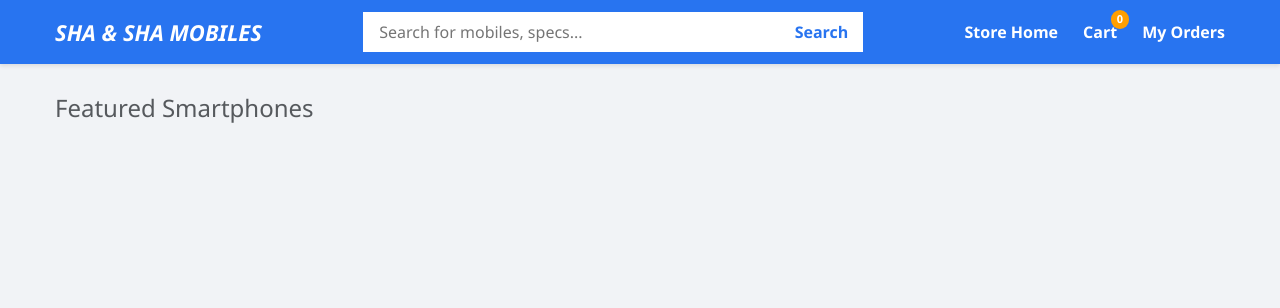
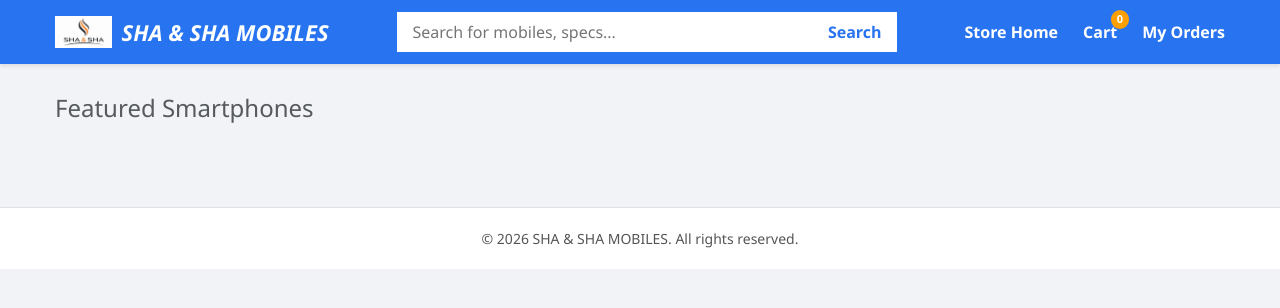
Before and after one commit to Shameer-01-sharfu/sha-sha-mobiles, a Django app: page / in a window 1280 px wide. Shown: the top 308 px of the page. Run offline with Django 5.2, Linux system fonts and the light colour scheme; data that the repository does not hold is empty.

Commit message:
fixed logo file name and updated products template

```diff
--- a/store/templates/store/products.html
+++ b/store/templates/store/products.html
@@ -1,3 +1,4 @@
+{% load static %}
 <!DOCTYPE html>
 <html lang="en">
 <head>
@@ -9,7 +10,12 @@
         body { font-family: 'Segoe UI', Arial, sans-serif; background-color: #f1f3f6; }
         .fk-navbar { background-color: #2874f0; padding: 12px 0; color: white; position: sticky; top: 0; z-index: 100; box-shadow: 0 2px 4px rgba(0,0,0,0.1); }
         .nav-container { max-width: 1200px; margin: 0 auto; display: flex; align-items: center; justify-content: space-between; padding: 0 15px; }
-        .brand-logo { font-size: 22px; font-weight: 700; color: white; text-decoration: none; font-style: italic; }
+
+        /* Flex wrapper to seamlessly combine logo image and text */
+        .brand-logo-wrapper { display: flex; align-items: center; text-decoration: none; }
+        .brand-logo-img { height: 32px; width: auto; vertical-align: middle; }
+        .brand-logo-text { font-size: 22px; font-weight: 700; color: white; font-style: italic; margin-left: 10px; }
+
         .search-container { flex-grow: 1; max-width: 500px; margin: 0 20px; display: flex; background: #fff; border-radius: 2px; }
         .search-bar { border: none; padding: 8px 16px; width: 100%; outline: none; }
         .search-btn { background: #fff; border: none; padding: 0 15px; color: #2874f0; font-weight: bold; }
@@ -27,13 +33,20 @@
         .price { font-size: 18px; font-weight: 700; color: #212121; margin: 8px 0; }
         .btn-cart { background-color: #ff9f00; color: white; border: none; padding: 8px; border-radius: 2px; font-weight: 500; text-decoration: none; text-align: center; width: 50%; }
         .btn-buy { background-color: #fb641b; color: white; border: none; padding: 8px; border-radius: 2px; font-weight: 500; text-decoration: none; text-align: center; width: 50%; }
+
+        /* Footer styling for your Copyright block */
+        footer { margin-top: 60px; padding: 20px 0; text-align: center; background-color: #fff; border-top: 1px solid #e0e0e0; color: #555; font-size: 14px; }
     </style>
 </head>
 <body>
 
     <div class="fk-navbar">
         <div class="nav-container">
-            <a href="{% url 'product_list' %}" class="brand-logo">SHA & SHA MOBILES</a>
+            <a href="{% url 'product_list' %}" class="brand-logo-wrapper">
+                <img src="{% static 'images/logo.png' %}" alt="SHA & SHA MOBILES Logo" class="brand-logo-img">
+                <span class="brand-logo-text">SHA & SHA MOBILES</span>
+            </a>
+
             <form action="{% url 'product_list' %}" method="GET" class="search-container">
                 <input type="text" name="search" class="search-bar" placeholder="Search for mobiles, specs..." value="{{ request.GET.search }}">
                 <button type="submit" class="search-btn">Search</button>
@@ -128,6 +141,12 @@
         {% endif %}
     </div>
 
+    <footer>
+        <div class="container">
+            <p class="mb-0">&copy; 2026 SHA & SHA MOBILES. All rights reserved.</p>
+        </div>
+    </footer>
+
     <div class="modal fade" id="detailModal" tabindex="-1" aria-hidden="true">
         <div class="modal-dialog modal-dialog-centered">
             <div class="modal-content">
```
Also changed, not shown: store/static/images/logo.png (added).
